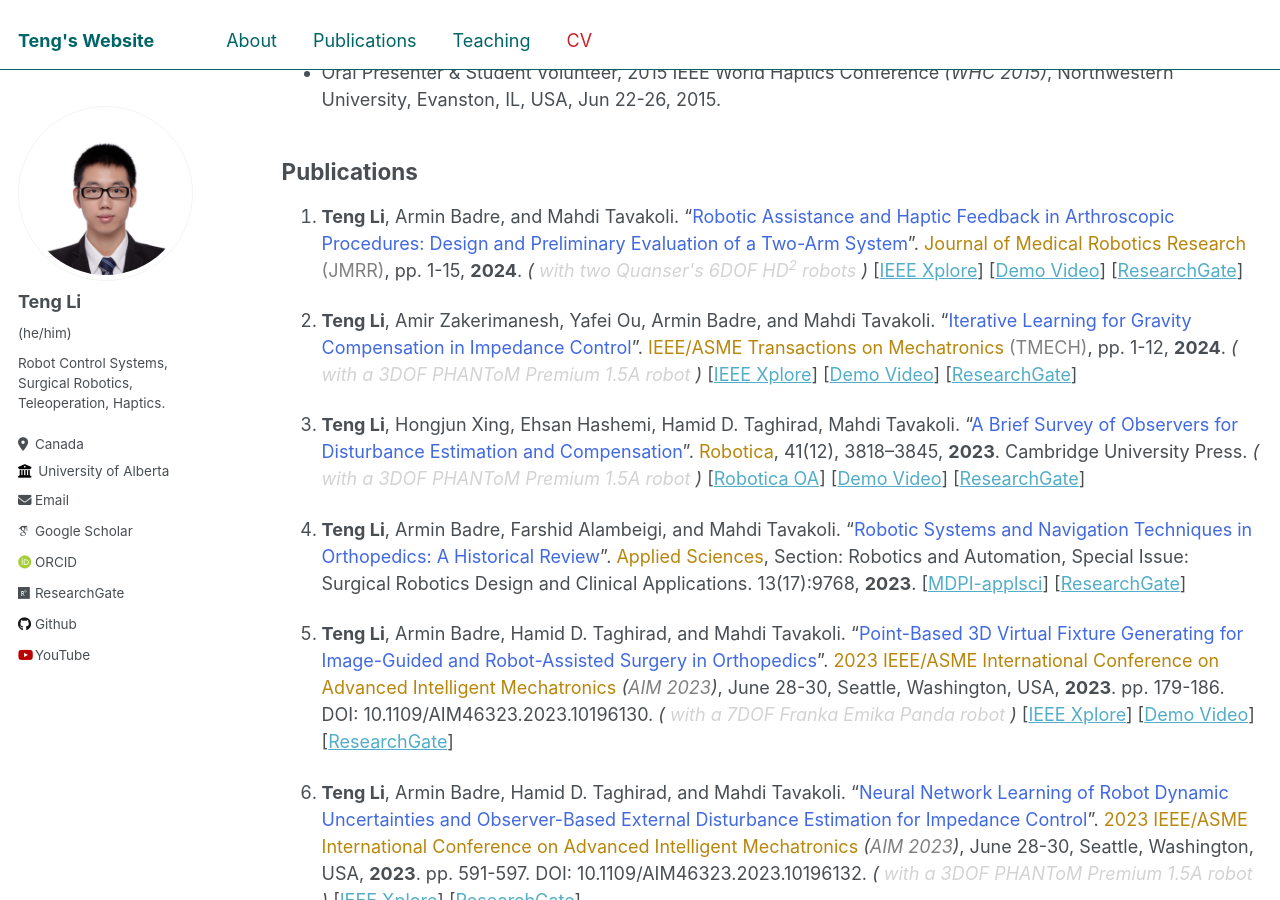
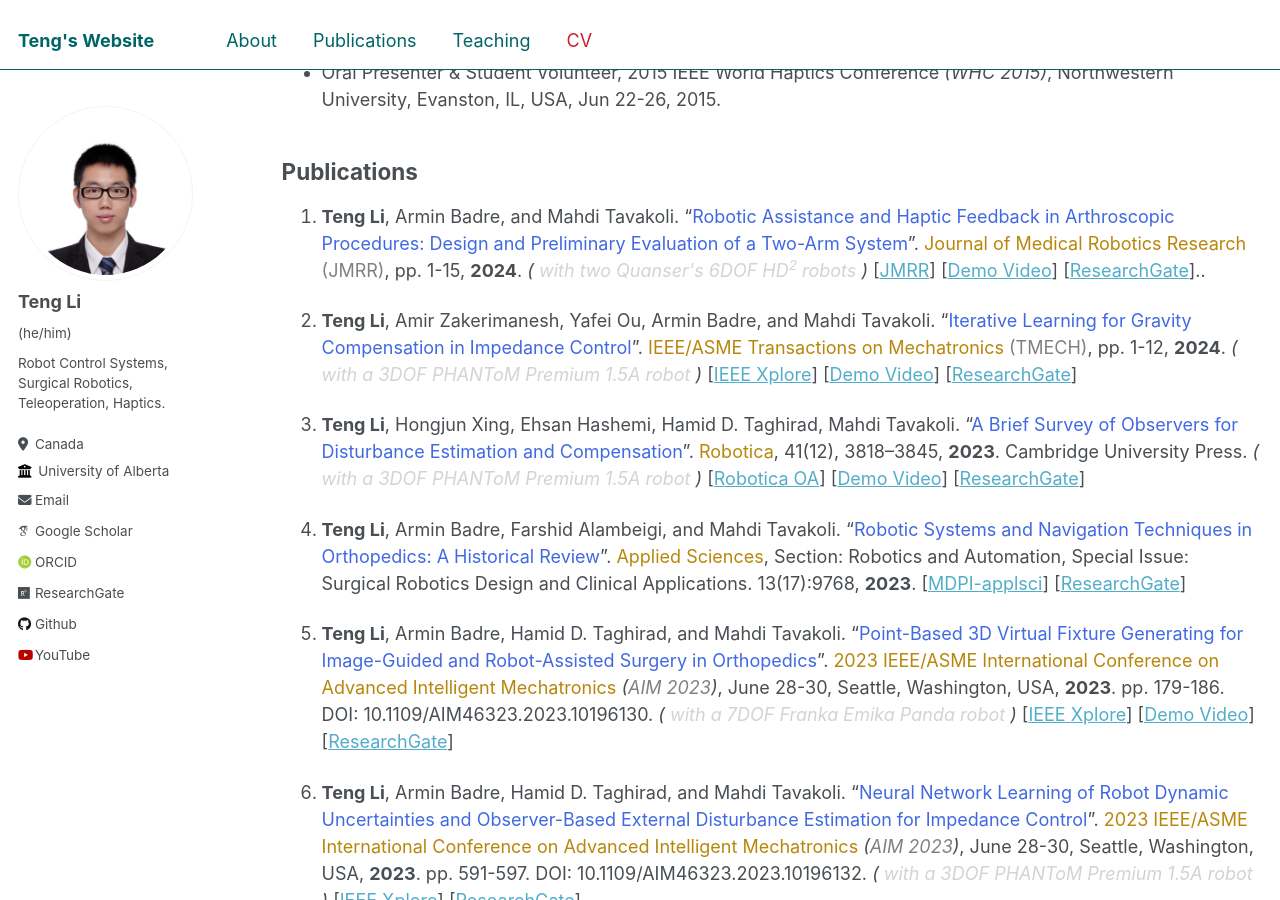
Before and after one commit to teng4/teng4.github.io, a Jekyll site: the page built from _pages/cv.md, in a window 1280 px wide and 900 px high, scrolled down 2058 px. Built offline with Jekyll 4.4.1, drawn with Linux system fonts in a browser that asks for light colours; some web fonts are replaced.

Commit message:
Update cv.md

```diff
--- a/_pages/cv.md
+++ b/_pages/cv.md
@@ -114,7 +114,7 @@
 
 Publications
 ------
-1. **Teng Li**, Armin Badre, and Mahdi Tavakoli. "<font color="RoyalBlue">Robotic Assistance and Haptic Feedback in Arthroscopic Procedures: Design and Preliminary Evaluation of a Two-Arm System</font>". <font color="DarkGoldenRod"> Journal of Medical Robotics Research</font> <font color="Gray">(JMRR)</font>, pp. 1-15, **2024**. _(<font color="LightGray"> with two Quanser's 6DOF HD<sup>2</sup> robots </font>)_ [[IEEE Xplore](https://ieeexplore.ieee.org/document/10507161)] [[Demo Video](https://youtu.be/2BzboHYSa68)] [[ResearchGate](https://www.researchgate.net/publication/380049055_Iterative_Learning_for_Gravity_Compensation_in_Impedance_Control)]
+1. **Teng Li**, Armin Badre, and Mahdi Tavakoli. "<font color="RoyalBlue">Robotic Assistance and Haptic Feedback in Arthroscopic Procedures: Design and Preliminary Evaluation of a Two-Arm System</font>". <font color="DarkGoldenRod"> Journal of Medical Robotics Research</font> <font color="Gray">(JMRR)</font>, pp. 1-15, **2024**. _(<font color="LightGray"> with two Quanser's 6DOF HD<sup>2</sup> robots </font>)_ [[JMRR]()] [[Demo Video]()] [[ResearchGate]()]..
 
 2. **Teng Li**, Amir Zakerimanesh, Yafei Ou, Armin Badre, and Mahdi Tavakoli. "<font color="RoyalBlue">Iterative Learning for Gravity Compensation in Impedance Control</font>". <font color="DarkGoldenRod"> IEEE/ASME Transactions on Mechatronics</font> <font color="Gray">(TMECH)</font>, pp. 1-12, **2024**. _(<font color="LightGray"> with a 3DOF PHANToM Premium 1.5A robot </font>)_ [[IEEE Xplore](https://ieeexplore.ieee.org/document/10507161)] [[Demo Video](https://youtu.be/2BzboHYSa68)] [[ResearchGate](https://www.researchgate.net/publication/380049055_Iterative_Learning_for_Gravity_Compensation_in_Impedance_Control)]
 
```
